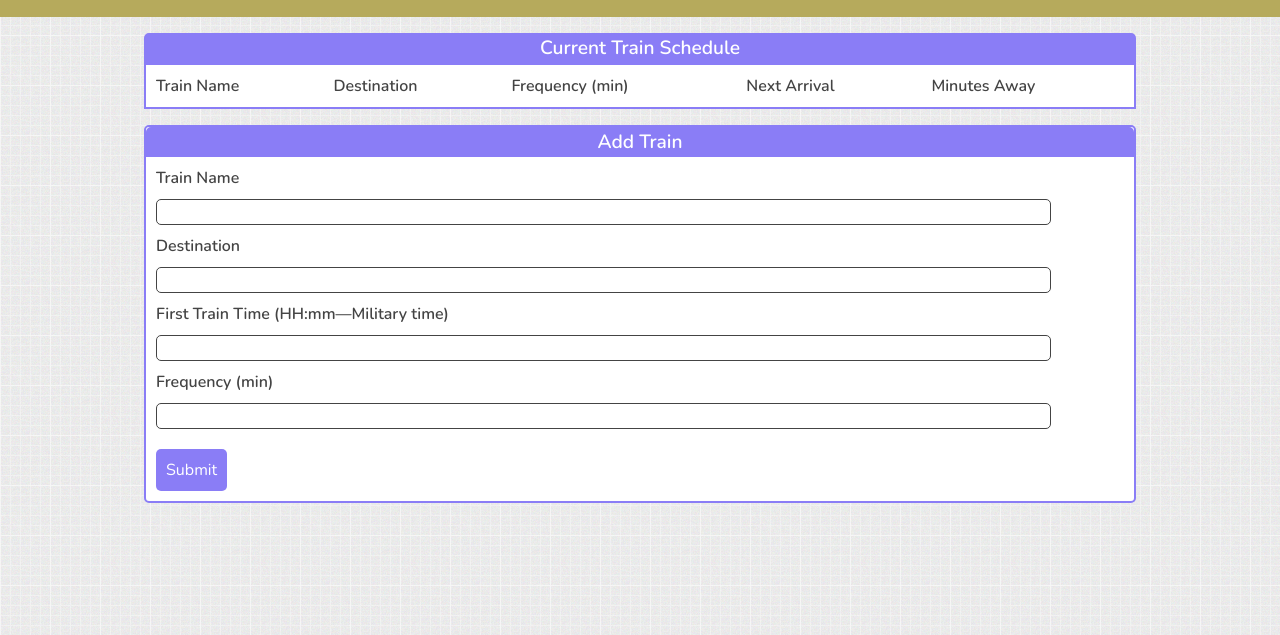
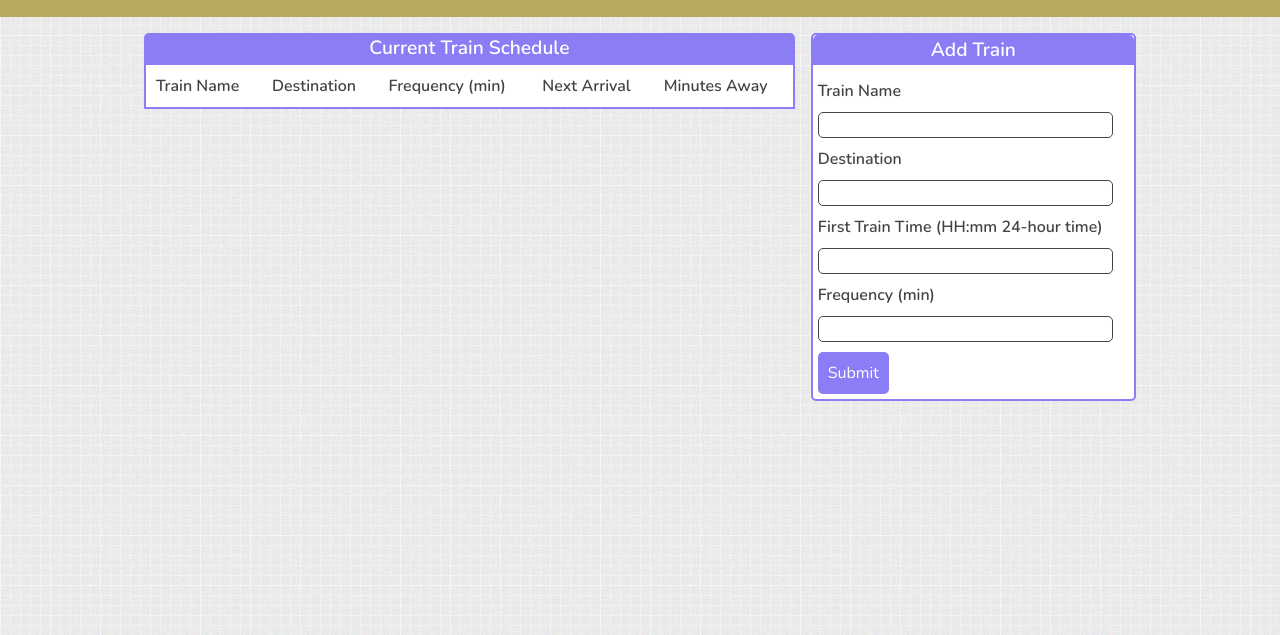
Before and after one commit to jordanboggs/firebase-trains, a plain HTML site: page index.html in a window 1280 px wide. Shown: the part 165-800 px from the top of the page. Drawn offline with nearby package versions, Linux system fonts and the light colour scheme; no server answers.

Commit message:
fixed text-wrapping issue with #add-train form

```diff
--- a/assets/scss/components/_add-train.scss
+++ b/assets/scss/components/_add-train.scss
@@ -20,10 +20,11 @@
   }
 
   label, input, button {
-    margin: 10px;
+    margin: 5px;
   }
 
   label {
+    display: inline-block;
     font-weight: $font-bold;
   }
 
--- a/assets/scss/layout/_grid.scss
+++ b/assets/scss/layout/_grid.scss
@@ -38,3 +38,25 @@ aside {
     margin: 0 auto;
   }
 }
+
+@media only screen and (min-width: 900px) {
+  .wrapper {
+    grid-template-columns: 10vw 2fr 1fr 10vw;
+    grid-template-rows: auto auto;
+  }
+
+  header {
+    grid-column: 1 / 5;
+    grid-row: 1 / 2;
+  }
+
+  section {
+    grid-column: 2 / 3;
+    grid-row: 2 / 3;
+  }
+
+  aside {
+    grid-column: 3 / 4;
+    grid-row: 2 / 3;
+  }
+}
--- a/index.html
+++ b/index.html
@@ -33,7 +33,7 @@
         <label for="destination">Destination</label><br>
         <input id="destination" type="text" name="destination"><br>
         <label for="first-train-time">
-          First Train Time (HH:mm&mdash;Military time)
+          First Train Time (HH:mm 24-hour time)
         </label><br>
         <input id="first-train-time" type="text" name="first-train-time"><br>
         <label for="frequency">
```
Also changed, not shown: assets/css/main.css, 1 other file.
